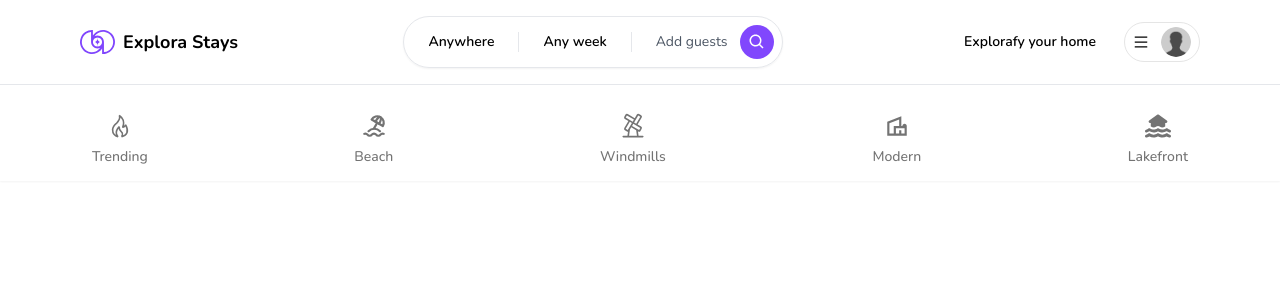
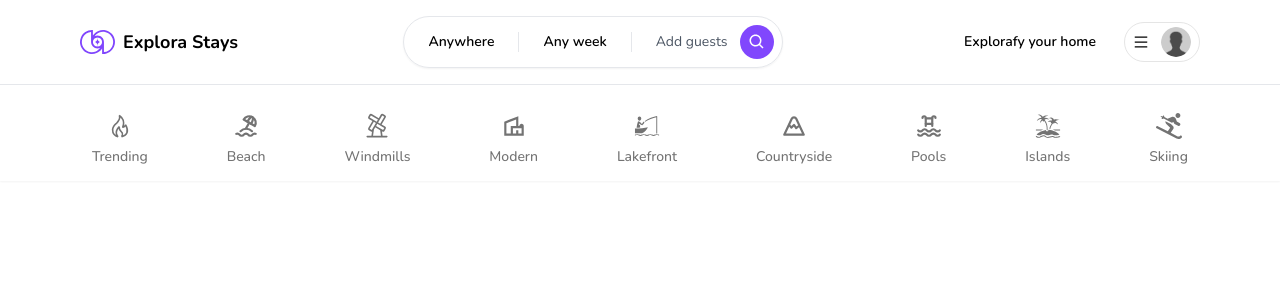
Before and after one commit to jainsparsh5/explora-stays, a Next.js app: page / in a window 1280 px wide. Shown: the top 300 px of the page. Built offline with nearby package versions, Linux system fonts and the light colour scheme; no server answers.

Commit message:
categories added

```diff
--- a/app/components/CategoryBox.tsx
+++ b/app/components/CategoryBox.tsx
@@ -23,10 +23,30 @@ const CategoryBox: React.FC<CategoryBoxProps> = ({
     if (params) {
       currentQuery = qs.parse(params.toString());
     }
-  }, []);
+
+    const updatedQuery: any = {
+      ...currentQuery,
+      category: label,
+    };
+
+    if (params?.get("category") === label) {
+      delete updatedQuery.category;
+    }
+
+    const url = qs.stringifyUrl(
+      {
+        url: "/",
+        query: updatedQuery,
+      },
+      { skipNull: true }
+    );
+
+    router.push(url);
+  }, [label, params, router]);
 
   return (
     <div
+      onClick={handleClick}
       className={`flex flex-col items-center gap-2 justify-center p-3 border-b-2 hover:text-neutral-800 transition cursor-pointer ${
         selected ? "border-b-neutral-800" : "border-transparent"
       } ${selected ? "text-neutral-800" : "text-neutral-500"}`}
--- a/app/components/navbar/Categories.tsx
+++ b/app/components/navbar/Categories.tsx
@@ -5,9 +5,12 @@ import Container from "../Container";
 import { FaHouseFloodWater } from "react-icons/fa6";
 import { MdOutlineVilla } from "react-icons/md";
 import { PiWindmill } from "react-icons/pi";
-import { TbBeach } from "react-icons/tb";
+import { TbBeach, TbMountain, TbPool } from "react-icons/tb";
 import { VscFlame } from "react-icons/vsc";
 import CategoryBox from "../CategoryBox";
+import { usePathname, useSearchParams } from "next/navigation";
+import { GiBoatFishing, GiIsland } from "react-icons/gi";
+import { FaSkiing } from "react-icons/fa";
 
 export const categories = [
   {
@@ -32,12 +35,42 @@ export const categories = [
   },
   {
     label: "Lakefront",
-    icon: FaHouseFloodWater,
+    icon: GiBoatFishing,
     description: "This is a lake view property",
+  },
+  {
+    label: "Countryside",
+    icon: TbMountain,
+    description: "This property is in the countryside",
+  },
+  {
+    label: "Pools",
+    icon: TbPool,
+    description: "This property has a amazing pool",
+  },
+  {
+    label: "Islands",
+    icon: GiIsland,
+    description: "This property is on an island",
+  },
+  {
+    label: "Skiing",
+    icon: FaSkiing,
+    description: "This property has a amazing pool",
   },
 ];
 
 const Categories = () => {
+  const params = useSearchParams();
+  const category = params?.get("category");
+  const pathname = usePathname();
+
+  const isMainPage = pathname === "/";
+
+  if (!isMainPage) {
+    return null;
+  }
+
   return (
     <Container>
       <div className="pt-4 flex items-center justify-between overflow-x-auto">
@@ -45,7 +78,7 @@ const Categories = () => {
           <CategoryBox
             key={item.label}
             label={item.label}
-            description={item.description}
+            selected={category === item.label}
             icon={item.icon}
           />
         ))}
```
